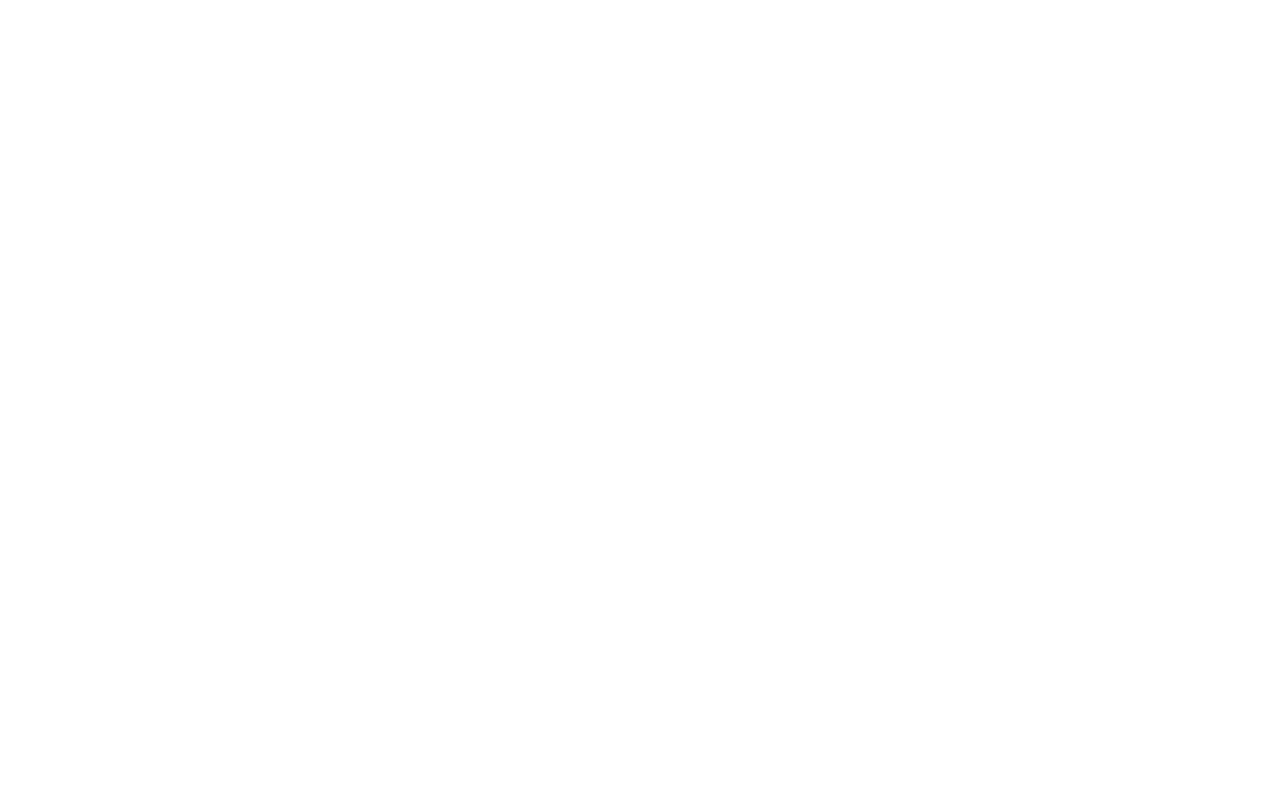
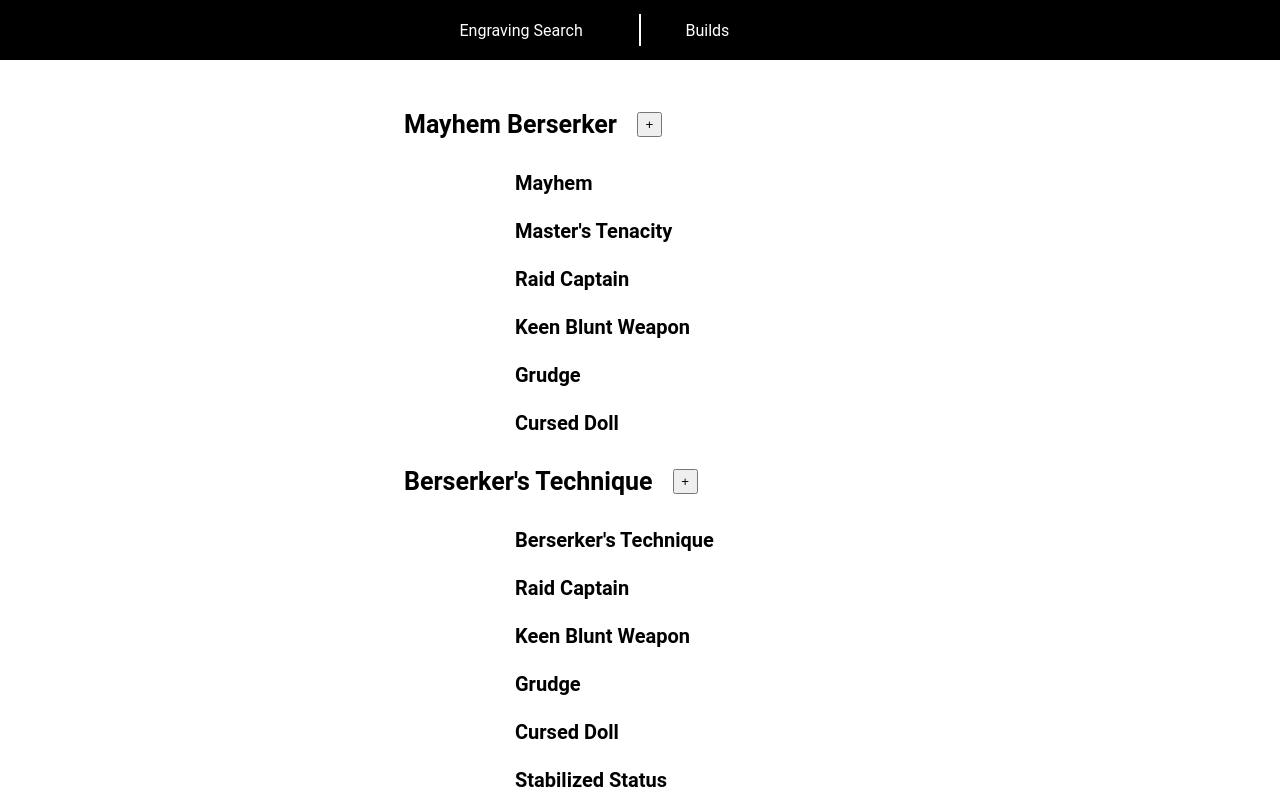
Before and after one commit to Tyler-Jacobson/LostArkStoneSearch, a React (Create React App) app: page /builds-list in a window 1280 px wide. Before the commit this address had no page. Shown: the top 800 px of the page. Built offline with nearby package versions, Linux system fonts and the light colour scheme.

Commit message:
Added builds list and nav bar

```diff
--- a/src/App.css
+++ b/src/App.css
@@ -21,6 +21,41 @@
     text-decoration: none;
 }
 
+.App {
+  font-family: 'Roboto', sans-serif;
+}
+
+.nav-container {
+  display: flex;
+  justify-content: center;
+  height: 60px;
+  background-color: black;
+}
+
+.nav-links {
+  display: flex;
+  align-items: center;
+  justify-content: space-evenly;
+  width: 450px;
+}
+
+.nav-links a {
+  width: 30%;
+  padding: 13px;
+  font-size: 16px;
+  color: white;
+  border: 3px solid black;
+}
+
+.nav-links a:hover {
+  border: 3px solid white;
+}
+
+.nav-links span {
+  height: 30px;
+  border: 1px solid white;
+}
+
 .engraving-search-component {
   display: flex;
   text-align: center;
@@ -40,17 +75,20 @@
 .results {
   display: flex;
   flex-direction: column;
-  align-items: center;
+  align-items: left;
 }
 
 .results h2 {
-  font-size: 35px;
+  font-size: 25px;
+  font-weight: bold;
+  margin: 20px;
 }
 
 .results h3 {
-  font-size: 25px;
+  font-size: 20px;
+  font-weight: 700;
+  margin: 12px;
 }
-
 
 .perfect-match {
   color: green;
@@ -63,3 +101,71 @@
 .no-matches {
   color: red;
 }
+
+.builds-list {
+  display: flex;
+  flex-direction: column;
+  align-items: center;
+}
+
+.build-container {
+  display: flex;
+  flex-direction: column;
+  width: 40%;
+}
+
+.build-info {
+  display: flex;
+  justify-content: left;
+  align-items: center;
+}
+
+.engravings-list {
+  display: flex;
+  flex-flow: row wrap;
+  justify-content: center;
+}
+
+.engravings-list h3 {
+  min-width: 250px;
+}
+
+.build-container h2 {
+  font-size: 25px;
+  font-weight: bold;
+  margin: 20px;
+}
+
+.build-container h3 {
+  font-size: 20px;
+  font-weight: 700;
+  margin: 12px;
+}
+
+.saved-builds {
+  margin-top: 15px;
+  margin-bottom: 15px;
+  display: flex;
+  justify-content: center;
+  flex-flow: row wrap;
+}
+
+.saved-builds h2 {
+  font-size: 20px;
+  font-weight: 600;
+}
+
+.saved-builds h3 {
+  font-size: 15px;
+  font-weight: 500;
+  margin: 5px;
+}
+
+.saved-build-container {
+  margin: 10px;
+}
+
+button {
+  height: 25px;
+  width: 25px;
+}
--- a/src/App.js
+++ b/src/App.js
@@ -3,6 +3,7 @@
 import './App.css';
 import EngravingSeach from "./Components/EngravingSearch"
 import BuildsList from "./Components/BuildsList"
+import Nav from "./Components/Nav"
 
 
 function App() {
@@ -11,9 +12,10 @@
 
   return (
     <div className="App">
+      <Nav />
       <Routes>
-        <Route path="/search" element={<EngravingSeach />} />
-        <Route path="/builds" element={<BuildsList />} />
+        <Route path="/" element={<EngravingSeach />} />
+        <Route path="/builds-list" element={<BuildsList />} />
       </Routes>
     </div>
   );
--- a/src/Components/BuildsList.js
+++ b/src/Components/BuildsList.js
@@ -1,11 +1,61 @@
-import EngravingSearch from "./EngravingSearch"
+import popularBuilds from "../data/popular_builds"
+import React, { useEffect, useState } from "react";
 
 
 function BuildsList() {
+    const [savedBuilds, setSavedBuilds] = useState([])
+
+    function onClick(build) {
+        if (!savedBuilds.includes(build)) {
+            setSavedBuilds([
+                ...savedBuilds,
+                build
+            ])
+        }
+    }
+
     return (
-        <div>
-
+        <div className="builds-container">
+            <div className="saved-builds">
+                {
+                    savedBuilds.map(build => {
+                        return (
+                            <div className="saved-build-container">
+                                <h2>{build.build_name}</h2>
+                                <div className="saved-engravings-list">
+                                    {
+                                        build.build_engravings.map(engraving => {
+                                            return <h3>{engraving}</h3>
+                                        })
+                                    }
+                                </div>
+                            </div>
+                        )
+                    })
+                }
+            </div>
+            <div className="builds-list">
+                {
+                    popularBuilds.map(build => {
+                        return (
+                            <div className="build-container">
+                                <div className="build-info">
+                                    <h2>{build.build_name}</h2>
+                                    <button onClick={() => onClick(build)}>+</button>
+                                </div>
+                                <div className="engravings-list">
+                                    {
+                                        build.build_engravings.map(engraving => {
+                                            return <h3>{engraving}</h3>
+                                        })
+                                    }
+                                </div>
+                            </div>
+                        )
+                    })
+                }
+            </div>
         </div>
     )
 }
-export default EngravingSearch
+export default BuildsList
--- /dev/null
+++ b/src/Components/Nav.js
@@ -0,0 +1,16 @@
+import { Link } from "react-router-dom";
+import '../App.css';
+
+
+function Nav() {
+    return (
+        <div className="nav-container">
+            <div className="nav-links">
+                <Link to="/">Engraving Search</Link>
+                <span />
+                <Link to="/builds-list">Builds</Link>
+            </div>
+        </div>
+    )
+}
+export default Nav
--- a/src/data/popular_builds.js
+++ b/src/data/popular_builds.js
@@ -88,6 +88,10 @@
         build_engravings: ["Remaining Energy", "Super Charge", "Grudge", "Cursed Doll", "Master of Ambush", "Adrenaline"]
     },
     {
+        build_name: "Surge Deathblade",
+        build_engravings: ["Surge", "Master of Ambush", "Adrenaline", "Sight Focus", "Super Charge", "Grudge", "Cursed Doll"]
+    },
+    {
         build_name: "Perfect Suppression Shadowhunter",
         build_engravings: ["Perfect Suppression", "Raid Captain", "Grudge", "Cursed Doll", "Master of Ambush", "Adrenaline"]
     },
```
